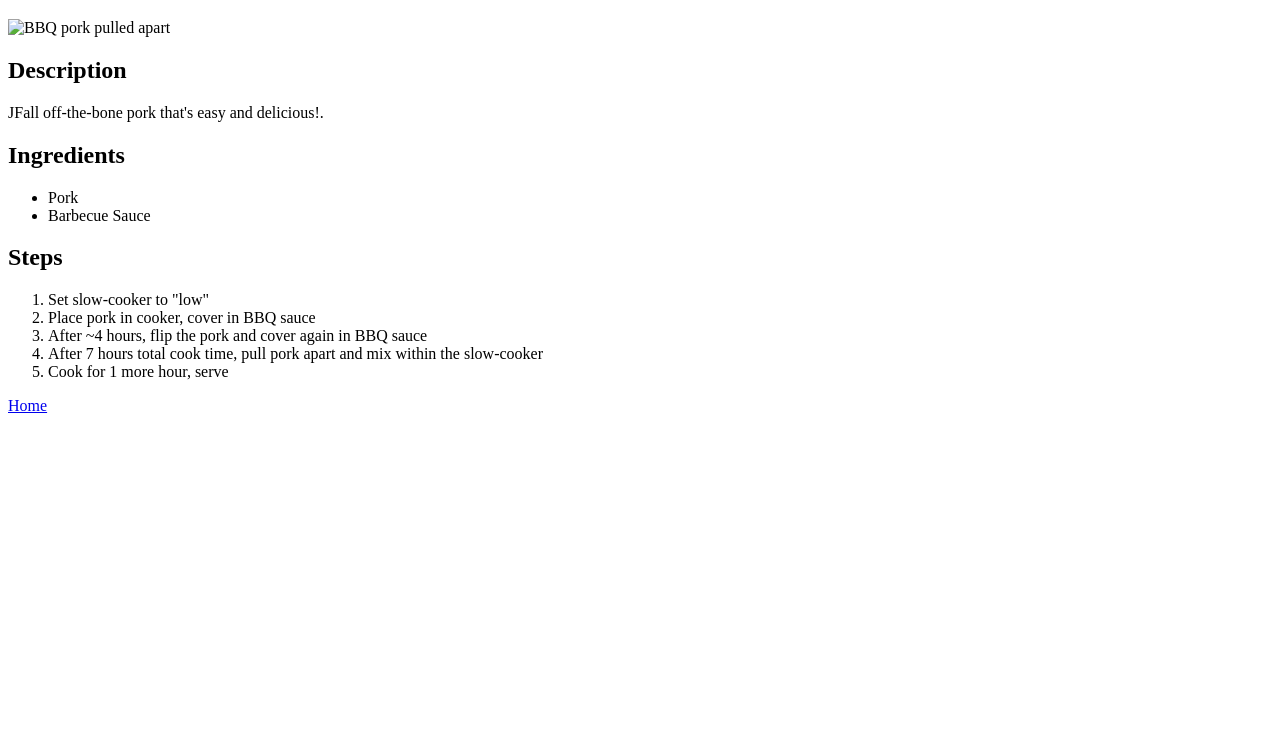
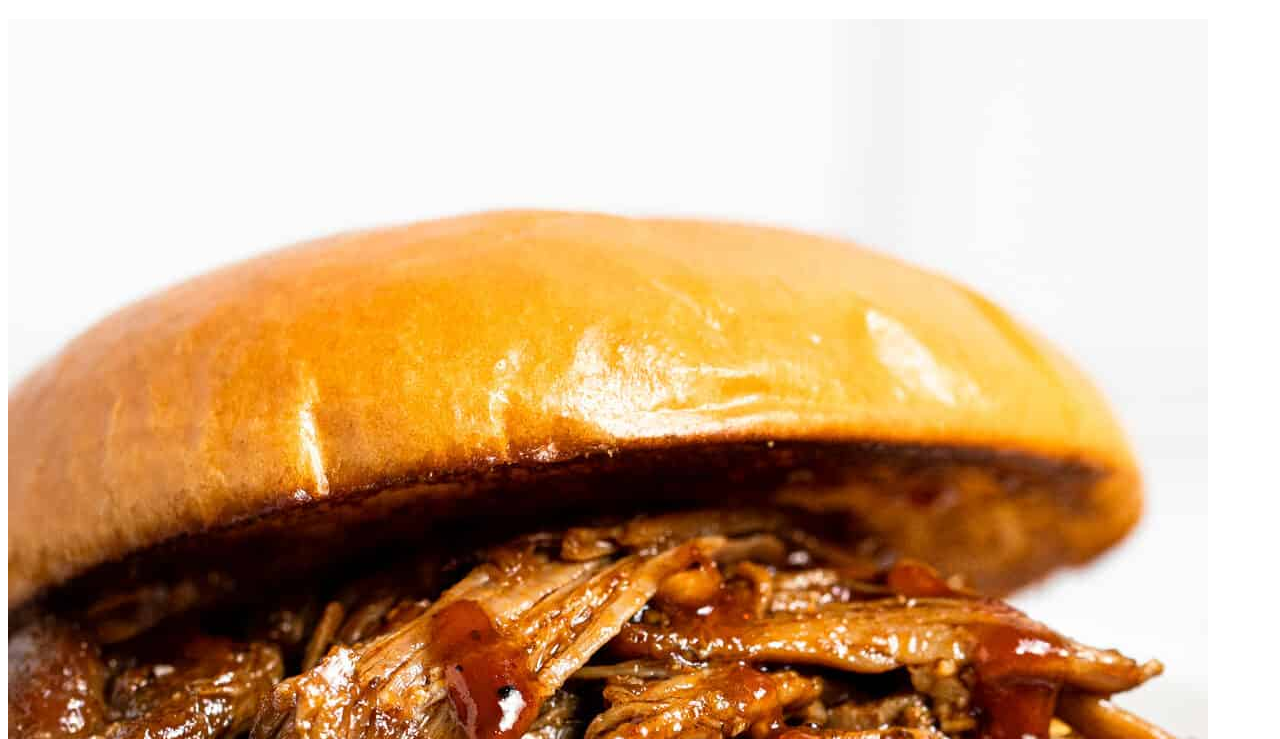
Before and after one commit to rektcompass/odin-recipes, a plain HTML site: page recipes/pulled_pork.html in a window 1280 px wide. Shown: the part 61-800 px from the top of the page. Drawn offline with Linux system fonts and the light colour scheme.

Commit message:
typo corrections on filenames

```diff
--- a/recipes/pulled_pork.html
+++ b/recipes/pulled_pork.html
@@ -6,9 +6,9 @@
 </head>
 <body>
     <h1>Pulled Pork</h1>
-    <img src="./pulled_pork.jpg" alt="BBQ pork pulled apart">
+    <img src="./pork.jpg" alt="BBQ pork pulled apart">
     <h2>Description</h2>
-    <p>JFall off-the-bone pork that's easy and delicious!.</p>
+    <p>Fall off-the-bone pork that's easy and delicious!.</p>
     <h2>Ingredients</h2>
     <ul>
     <li>Pork</li>
```
Also changed, not shown: recipes/steak.html (+1 -1 lines).
